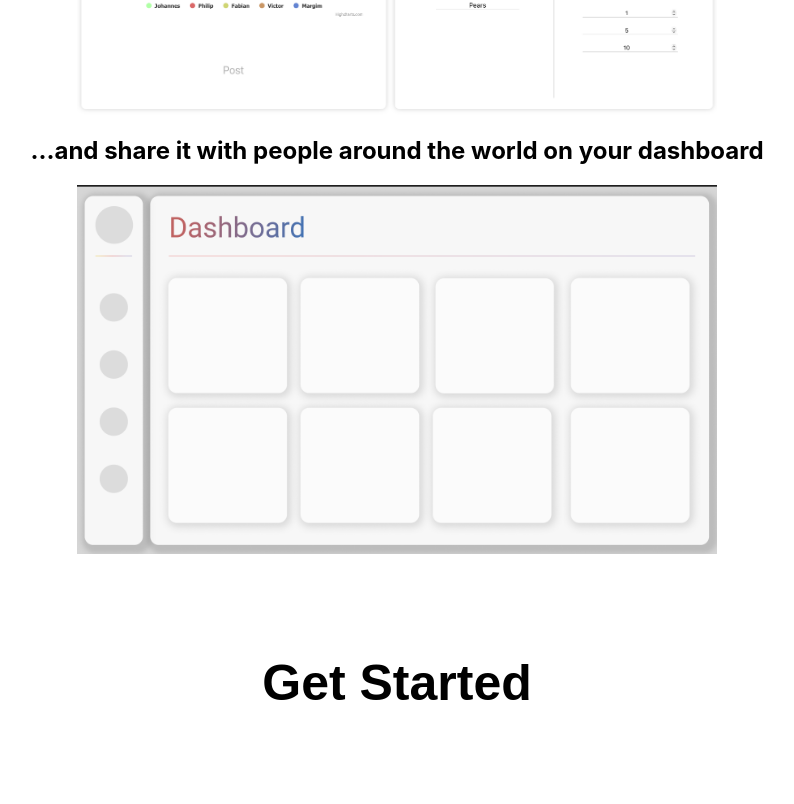
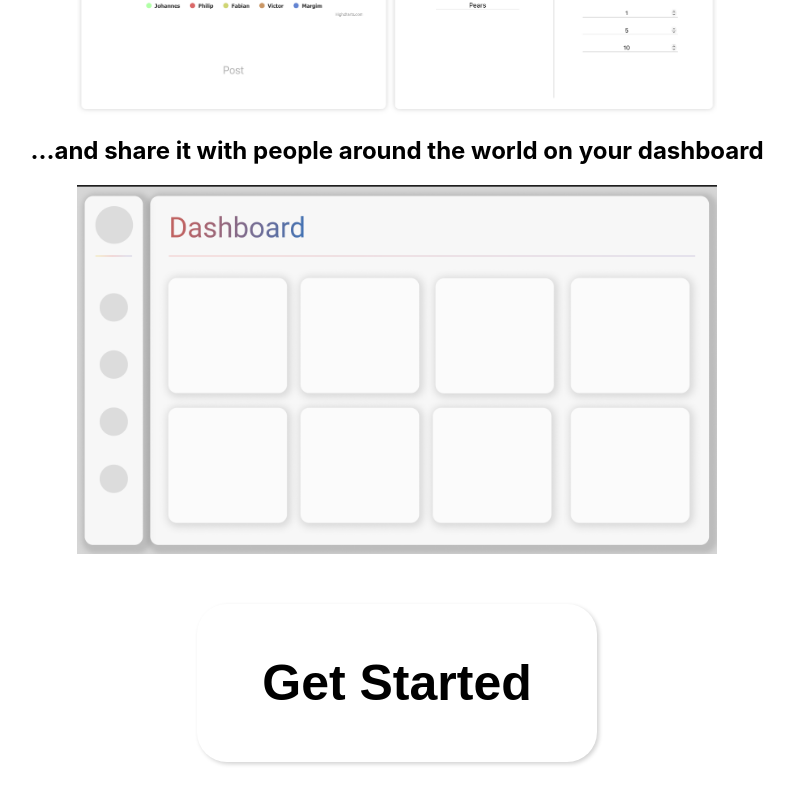
Before and after one commit to philipcoroiu/OnlyFin, a React (Create React App) app in the folder onlyfin-frontend/: page / in a window 1280 px wide. Shown: the part 579-1383 px from the top of the page, without its empty margins (243-1037 px from the left). Built offline with nearby package versions, Linux system fonts and the light colour scheme.

Commit message:
made default body button view for all buttons in program with all buttons

```diff
--- a/onlyfin-frontend/src/components/personalPage/PersonalPage.js
+++ b/onlyfin-frontend/src/components/personalPage/PersonalPage.js
@@ -281,7 +281,11 @@ export default function PersonalPage() {
                     <h3>{review.author}</h3>
                 </div>
                 <div className="personalPage-review-card-post-area">
-                    <p>{review.reviewText}</p>
+                    <p
+                        className="personalPage-review-card-post-area-text"
+                    >
+                        {review.reviewText}
+                    </p>
                 </div>
             </div>
         )
@@ -321,9 +325,9 @@ export default function PersonalPage() {
                                             {background: "#adb5bd", fontWeight: "bold", color: "white"}
                                     }
                                 >{userData.subscribed ? "Unsubscribe" : "Subscribe"}</button>}
-                                <button onClick={revertIsPosted} className="personalPage-review-card-edit">
+                                {isPosted && <button onClick={revertIsPosted} className="personalPage-review-card-edit">
                                     Edit review
-                                </button>
+                                </button>}
                             </div>
                         </div>
                     </div>
--- a/onlyfin-frontend/src/style/PersonalPage.css
+++ b/onlyfin-frontend/src/style/PersonalPage.css
@@ -8,7 +8,7 @@
     background: linear-gradient(45deg, #3bb273, #E1BC29, #e15554, #9569b9, #4d9de0);
     background-size: 700% 700%;
     animation: gradient 60s ease infinite;
-    height: 30vh;
+    height: 20vh;
     position: relative;
     z-index: -1;
 }
@@ -16,7 +16,7 @@
 .mypage--img {
     width: 15%;
     position: absolute;
-    top: 55%;
+    top: 30%;
     left: 42%;
     z-index: 1;
     border: 4px solid #ffffff;
@@ -29,6 +29,10 @@
     justify-content: center;
     align-items: center;
     margin-top: 8%;
+}
+
+.mypage--text--container > h2:hover{
+    cursor: default;
 }
 
 .mypage-subscribed {
@@ -48,6 +52,7 @@
     flex-direction: column;
     justify-content: center;
     align-items: center;
+
 }
 
 .mypage-buttons {
@@ -56,7 +61,29 @@
     justify-content: space-around;
 }
 
+.mypage--bio--container > p {
+    max-height: 75px;
+    margin: 0 0 5px 0;
+}
 
+.mypage--bio {
+    appearance: none;
+    border: none;
+    border-bottom: 1px solid #b4b4b4;
+    outline: none;
+    padding: 0;
+    height: 80px;
+    width: 100%;
+    font-size: 15px;
+    word-wrap: break-word;
+    overflow-wrap: break-word;
+    resize: none;
+    font-family: -apple-system, BlinkMacSystemFont, 'Segoe UI', 'Roboto', 'Oxygen', 'Ubuntu', 'Cantarell', 'Fira Sans', 'Droid Sans', 'Helvetica Neue', sans-serif;
+}
+
+/*
+    Personal Page
+ */
 
 .personalPage-review-card-edit{
     width: 20%;
@@ -75,28 +102,6 @@
     transition: all 0.1s ease-in-out;
     cursor: pointer;
 }
-
-.mypage--bio--container > p {
-    max-height: 75px;
-    margin: 0 0 5px 0;
-}
-
-.mypage--bio {
-    appearance: none;
-    border: none;
-    border-bottom: 1px solid #b4b4b4;
-    outline: none;
-    padding: 0;
-    height: 80px;
-    width: 100%;
-    font-size: 15px;
-    word-wrap: break-word;
-    overflow-wrap: break-word;
-}
-
-/*
-    Personal Page
- */
 
 .personalPage-review-section {
     display: flex;
@@ -177,5 +182,14 @@
 .review-text-area {
     width: 390px;
     word-wrap: break-word;
+    resize: none;
     overflow-wrap: break-word;
+    font-family: -apple-system, BlinkMacSystemFont, 'Segoe UI', 'Roboto', 'Oxygen', 'Ubuntu', 'Cantarell', 'Fira Sans', 'Droid Sans', 'Helvetica Neue', sans-serif;
 }
+
+.personalPage-review-card-post-area-text{
+    word-wrap: break-word;
+    overflow-wrap: break-word;
+    word-break: break-word;
+    white-space: normal;
+}
--- a/onlyfin-frontend/src/style/index.css
+++ b/onlyfin-frontend/src/style/index.css
@@ -25,6 +25,24 @@ body {
     sans-serif;
     -webkit-font-smoothing: antialiased;
     -moz-osx-font-smoothing: grayscale;
+}
+
+button {
+    width: 20%;
+    margin-top: 5px;
+    border: none;
+    border-radius: 30px;
+    background-color: rgba(217, 217, 217, 0.34);
+    font-size: 13px;
+    padding: 5px 10px;
+    box-shadow: 2px 2px 4px #d2d2d2;
+    transition: all 0.1s ease-in-out;
+}
+
+button:hover{
+    background-color: rgba(138, 138, 138, 0.34);
+    transition: all 0.1s ease-in-out;
+    cursor: pointer;
 }
 
 /*
```
